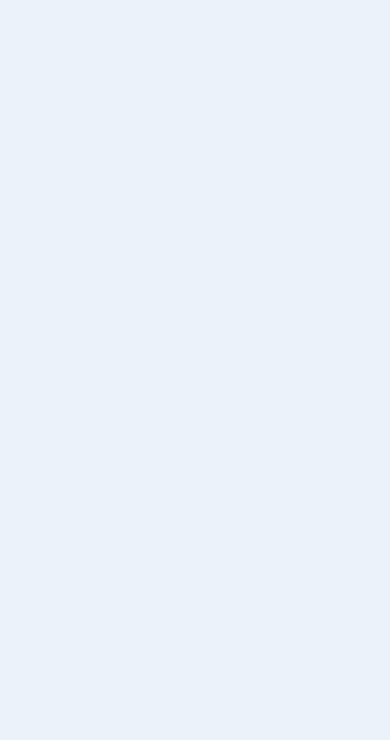
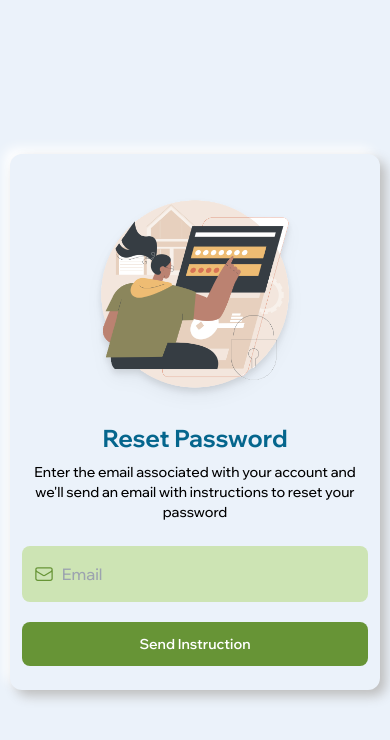
Before and after one commit to AnitaIkediashi/budget-app, a React (Create React App) app: page /forget in a window 390 px wide. Before the commit this address had no page. Shown: the top 740 px of the page. Built offline with nearby package versions, Linux system fonts and the light colour scheme.

Commit message:
responsiveness

```diff
--- a/src/App.js
+++ b/src/App.js
@@ -9,7 +9,7 @@ function App() {
         <Route path="/" element={<Home />} />
         <Route path="/login" element={<Login />} />
         <Route path="/register" element={<Register />} />
-        <Route path="/forgot" element = {<ForgotPassword />} />
+        <Route path="/forget" element = {<ForgotPassword />} />
       </Routes>
     </>
   );
--- a/src/components/LoginDesktop.jsx
+++ b/src/components/LoginDesktop.jsx
@@ -66,7 +66,7 @@ const LoginDesktop = () => {
           </form>
           {/* forgot password  */}
           <Link
-            to="/forgot"
+            to="/forget"
             className="float-right mt-2 text-sm font-medium text-dark-blue hover:tracking-widest duration-300"
           >
             Forgot Password?
--- a/src/index.css
+++ b/src/index.css
@@ -1,5 +1,5 @@
 /* google font */
-@import url('https://fonts.googleapis.com/css2?family=Wix+Madefor+Display:wght@400;500;600;700;800&display=swap');
+@import url("https://fonts.googleapis.com/css2?family=Wix+Madefor+Display:wght@400;500;600;700;800&display=swap");
 
 /* general styles */
 * {
@@ -13,20 +13,36 @@ html {
 }
 
 body {
-  font-family: 'Wix Madefor Display', sans-serif;
-  background-color: #EBF2FA;
+  font-family: "Wix Madefor Display", sans-serif;
+  background-color: #ebf2fa;
 }
 
 .hero-bg:before {
-  background-image: linear-gradient(to right top, #05668d, #00778e, #00857c, #158f5b, #679436);
+  background-image: linear-gradient(
+    to right top,
+    #05668d,
+    #00778e,
+    #00857c,
+    #158f5b,
+    #679436
+  );
 }
 
 .clip-path-bg::before {
   clip-path: polygon(0 0, 100% 0, 100% 72%, 0 92%);
 }
 
+.shadow-morp {
+  box-shadow: 6px 6px 12px #bebebe, -6px -6px 12px #ffffff;
+}
+
 .mobile-hero-bg {
-  background-image: linear-gradient(to bottom, rgba(0, 0, 0, 0.6), rgba(0, 0, 0, 0.55)), url('./assets/images/mobile-img.jpg');
+  background-image: linear-gradient(
+      to bottom,
+      rgba(0, 0, 0, 0.6),
+      rgba(0, 0, 0, 0.55)
+    ),
+    url("./assets/images/mobile-img.jpg");
   background-repeat: no repeat;
   background-size: cover;
   /* background-position: center; */
@@ -34,16 +50,29 @@ body {
 
 .login-clip {
   clip-path: polygon(0% 0%, 75% 0%, 100% 50%, 75% 100%, 0% 100%);
-  background-image: linear-gradient(to right top, #05668d, #00778e, #00857c, #158f5b, #679436);
+  background-image: linear-gradient(
+    to right top,
+    #05668d,
+    #00778e,
+    #00857c,
+    #158f5b,
+    #679436
+  );
 }
 
 .text-linear-grad {
-  background: linear-gradient(to right top, #05668d, #00778e, #00857c, #158f5b, #679436);;
+  background: linear-gradient(
+    to right top,
+    #05668d,
+    #00778e,
+    #00857c,
+    #158f5b,
+    #679436
+  );
   background-clip: text;
   -webkit-text-fill-color: transparent;
 }
 
-
 @tailwind base;
 @tailwind components;
 @tailwind utilities;
--- a/src/pages/ForgotPassword.jsx
+++ b/src/pages/ForgotPassword.jsx
@@ -1,7 +1,44 @@
 import React from "react";
+import forgetImg from '../assets/images/forget.png'
+import { EnvelopeIcon } from "@heroicons/react/24/outline";
 
 const ForgotPassword = () => {
-  return <div>ForgotPassword</div>;
+  return (
+    <section className="w-full h-screen grid place-items-center">
+      <div className="lg:w-1/2 md:w-[60%] w-[95%] lg:h-[85vh] h-fit flex px-3 pt-3 pb-6 items-center justify-center flex-col rounded-xl shadow-morp">
+        {/* image */}
+        <div className="w-[16rem] xl:w-[20rem]">
+          <img
+            src={forgetImg}
+            alt="forget password img"
+            className="drop-shadow-lg w-full"
+          />
+        </div>
+
+        {/* content */}
+        <div className="flex flex-col items-center gap-2">
+          <h2 className="text-dark-blue font-bold md:text-3xl text-2xl">
+            Reset Password
+          </h2>
+          <p className="text-center text-sm font-medium lg:text-base text-black">
+            Enter the email associated with your account and we'll send an email
+            with instructions to reset your password
+          </p>
+          <div className="relative w-full mt-4">
+            <EnvelopeIcon className="w-5 absolute left-3 top-1/2 -translate-y-1/2 text-dark-green" />
+            <input
+              type="email"
+              placeholder="Email"
+              className="w-full h-14 px-10 bg-[#cde4b4] caret-dark-blue text-dark-blue font-medium focus:border-dark-blue outline-none focus:border rounded-lg "
+            />
+          </div>
+          <button className="bg-dark-green text-white font-semibold text-sm md:text-lg py-3 w-full rounded-lg lg:mt-5 mt-3">
+            Send Instruction
+          </button>
+        </div>
+      </div>
+    </section>
+  );
 };
 
 export default ForgotPassword;
```
Also changed, not shown: src/assets/images/blob.png (deleted), src/assets/images/forget.png (added).
